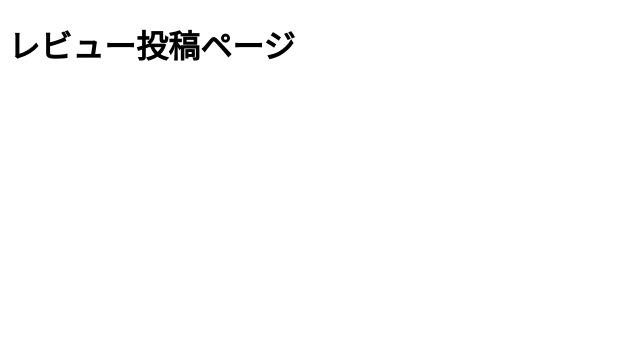
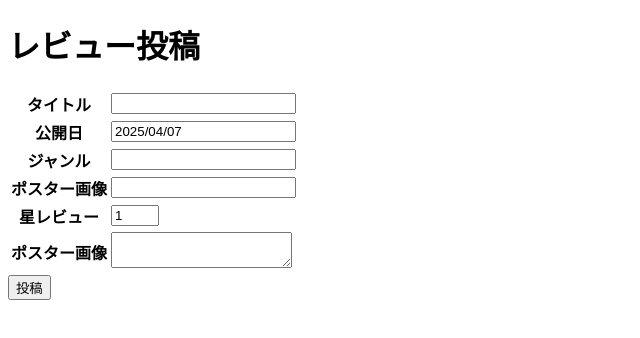
Before and after one commit to MikiyaYamaguchi/my_movie_review, a Next.js app: page /review/post in a window 1280 px wide. Shown: the top 338 px of the page, without its empty margins (0-640 px from the left). Built offline with nearby package versions, Linux system fonts and the light colour scheme.

Commit message:
レビュー投稿ページ実装

```diff
--- a/app/review/post/page.tsx
+++ b/app/review/post/page.tsx
@@ -1,5 +1,137 @@
+"use client";
+
+import { useRouter } from "next/navigation";
+import React, { useState } from "react";
+import DatePicker from "react-datepicker";
+import "react-datepicker/dist/react-datepicker.css";
+
 const Post = () => {
-  return <h1>レビュー投稿ページ</h1>;
+  const [title, setTitle] = useState("");
+  const [date, setDate] = useState(new Date());
+  const [genre, setGenre] = useState("");
+  const [image, setImage] = useState("");
+  const [star, setStar] = useState(1);
+  const [thoughts, setThoughts] = useState("");
+
+  const router = useRouter();
+  const handleDateChange = (date: Date | null) => {
+    if (date) {
+      const formattedDate = date.toISOString();
+      setDate(new Date(formattedDate));
+    }
+  };
+  const handleSubmit = async (e: React.FormEvent) => {
+    e.preventDefault();
+    try {
+      const response = await fetch("http://localhost:3000/api/review/post", {
+        method: "POST",
+        headers: {
+          Accept: "application/json",
+          "Content-Type": "application/json",
+          Authorization: `Bearer ${localStorage.getItem("token")}`,
+        },
+        body: JSON.stringify({
+          title: title,
+          date: date,
+          genre: genre,
+          image: image,
+          star: star,
+          thoughts: thoughts,
+          email: "ダミーデータ",
+        }),
+      });
+      const jsonData = await response.json();
+      alert(jsonData.message);
+      router.push("/");
+      router.refresh();
+    } catch {
+      alert("レビュー投稿失敗");
+    }
+  };
+  return (
+    <div>
+      <h1>レビュー投稿</h1>
+      <form onSubmit={handleSubmit}>
+        <table>
+          <tbody>
+            <tr>
+              <th>タイトル</th>
+              <td>
+                <input
+                  type="text"
+                  name="title"
+                  value={title}
+                  onChange={(e) => setTitle(e.target.value)}
+                  required
+                />
+              </td>
+            </tr>
+            <tr>
+              <th>公開日</th>
+              <td>
+                <DatePicker
+                  selected={date}
+                  onChange={handleDateChange}
+                  dateFormat="yyyy/MM/dd"
+                />
+              </td>
+            </tr>
+            <tr>
+              <th>ジャンル</th>
+              <td>
+                <input
+                  type="text"
+                  name="genre"
+                  value={genre}
+                  onChange={(e) => setGenre(e.target.value)}
+                  required
+                />
+              </td>
+            </tr>
+            <tr>
+              <th>ポスター画像</th>
+              <td>
+                <input
+                  type="text"
+                  name="image"
+                  value={image}
+                  onChange={(e) => setImage(e.target.value)}
+                  required
+                />
+              </td>
+            </tr>
+            <tr>
+              <th>星レビュー</th>
+              <td>
+                <input
+                  type="number"
+                  name="star"
+                  max="5"
+                  min="1"
+                  value={star}
+                  onChange={(e) => setStar(Number(e.target.value))}
+                  required
+                />
+              </td>
+            </tr>
+            <tr>
+              <th>ポスター画像</th>
+              <td>
+                <textarea
+                  name="thoughts"
+                  id="thoughts"
+                  value={thoughts}
+                  onChange={(e) => setThoughts(e.target.value)}
+                  required
+                ></textarea>
+              </td>
+            </tr>
+          </tbody>
+        </table>
+        <button>投稿</button>
+      </form>
+    </div>
+  );
 };
 
 export default Post;
--- a/app/utils/schemaModels.tsx
+++ b/app/utils/schemaModels.tsx
@@ -9,6 +9,7 @@ const ReviewSchema = new Schema({
   image: String,
   star: Number,
   thoughts: String,
+  email: String,
 });
 
 const UserSchema = new Schema({
--- a/middleware.tsx
+++ b/middleware.tsx
@@ -2,9 +2,7 @@ import { jwtVerify } from "jose";
 import { NextRequest, NextResponse } from "next/server";
 
 export async function middleware(request: NextRequest) {
-  // const token = await request.headers.get("Authorization")?.split(" ")[1];
-  const token =
-    "eyJhbGciOiJIUzI1NiJ9.eyJlbWFpbCI6Im1pa2l5YWdyZWVlZW5AZ21haWwuY29tIiwiZXhwIjoxNzQ0MjA1NTk2fQ.RWpFpeWsH_JMkPX6eNc6nVZBsVJycQkmlBBoFY5USZo";
+  const token = await request.headers.get("Authorization")?.split(" ")[1];
   if (!token) {
     return NextResponse.json({ message: "トークンがありません" });
   }
--- a/package.json
+++ b/package.json
@@ -14,6 +14,7 @@
     "mongoose": "^8.13.1",
     "next": "15.2.4",
     "react": "^19.0.0",
+    "react-datepicker": "^8.2.1",
     "react-dom": "^19.0.0"
   },
   "devDependencies": {
```
Also changed, not shown: public/image3.jpg (added), 1 other file (tests, documents, lock files or other folders).
